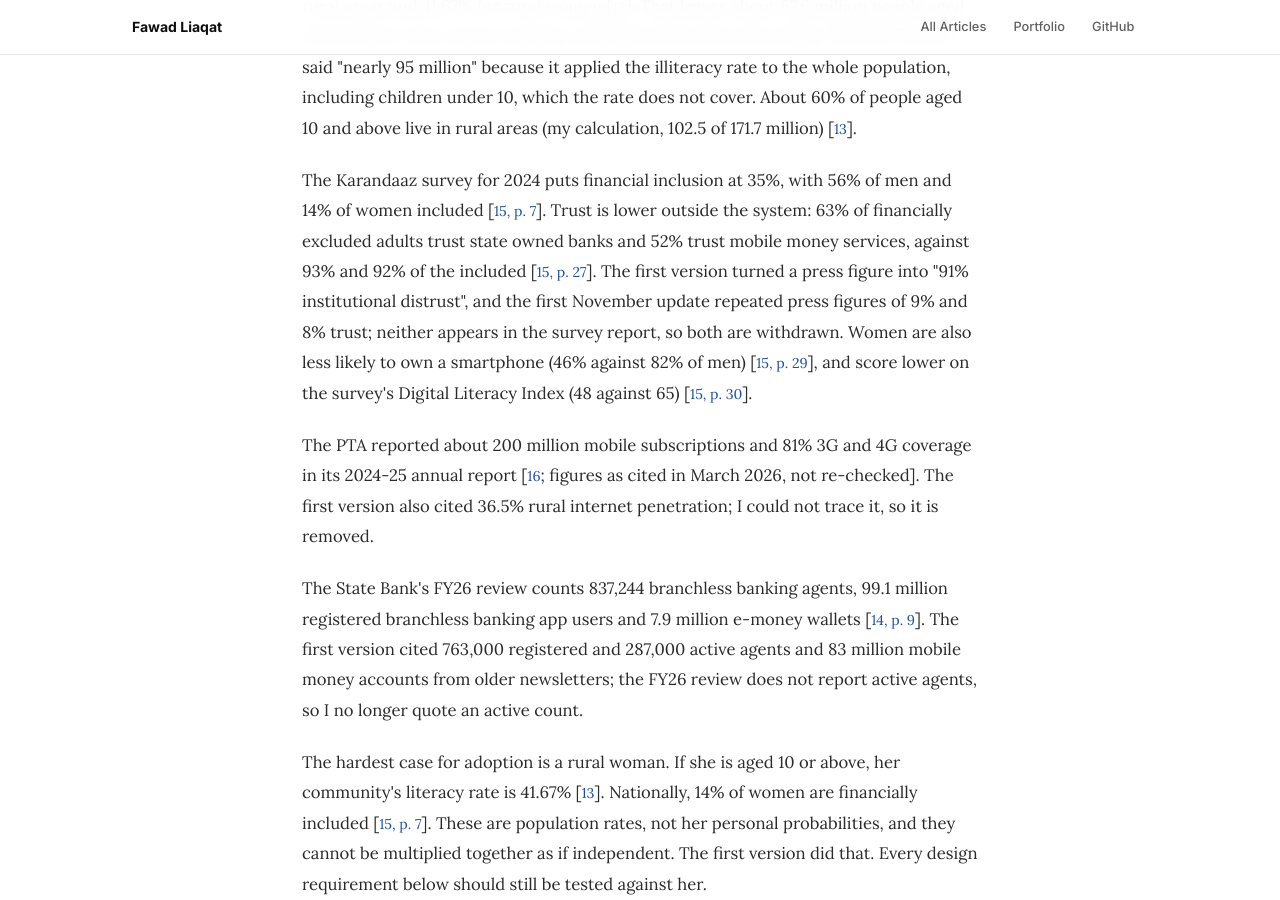
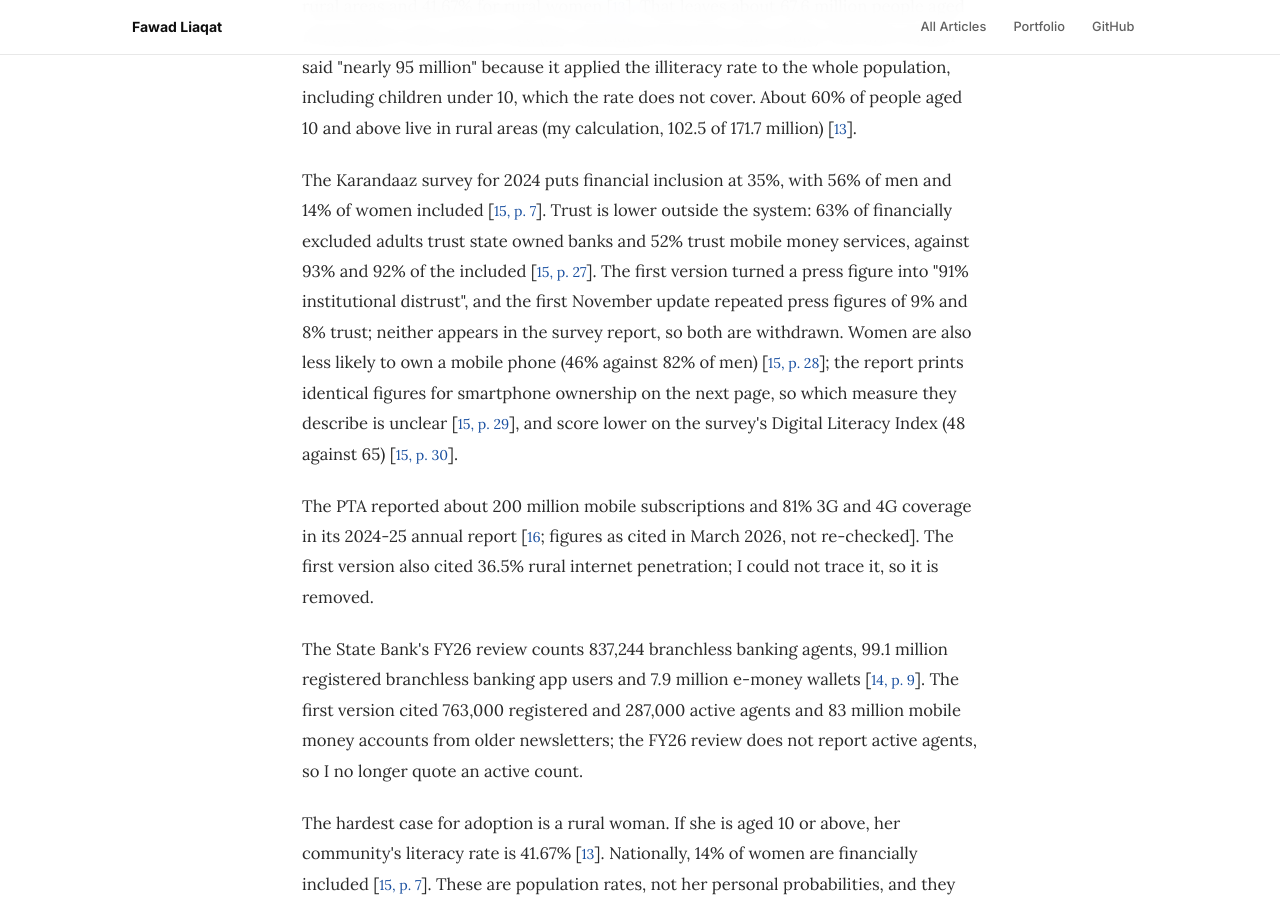
Before and after one commit to fawad-liaqat/Research-Articles, a Jekyll site: the page articles/cbdc-low-literacy/index.html, which Jekyll copies as it is, in a window 1280 px wide and 900 px high, scrolled down 4000 px. Built offline with Jekyll 4.4.1, drawn with Linux system fonts in a browser that asks for light colours.

Commit message:
Cite 82% and 46% as mobile phone ownership
Behavioral last mile and CBDC articles: cite K-FIS p. 28 for mobile phone ownership and note that p. 29 prints identical smartphone figures.

Co-Authored-By: Claude Fable 5.2 <noreply@anthropic.com>
Claude-Session: https://claude.ai/code/session_01V6hxSvXcQ61Cp2QMRXaYcV

```diff
--- a/articles/behavioral-last-mile/index.html
+++ b/articles/behavioral-last-mile/index.html
@@ -225,7 +225,7 @@
         <ol style="margin: 20px 0 20px 30px; line-height: 1.8">
           <li><strong>Target account opening among women and rural adults.</strong> Use the agent network and biometric account opening. The 2026 Eid cattle market drive opened about 12,500 accounts alongside QR acceptance [<a class="cite" href="#ref-1">1, p. 21</a>].</li>
           <li><strong>Publish and review merchant fees on small digital payments.</strong> Precedent: India's zero MDR on UPI and RuPay from 2020 [<a class="cite" href="#ref-9">9</a>].</li>
-          <li><strong>Build a basic phone route into Raast via USSD or IVR.</strong> Precedent: UPI123Pay [<a class="cite" href="#ref-10">10</a>]. In the Karandaaz survey 46% of women own a smartphone, against 82% of men [<a class="cite" href="#ref-3">3, p. 29</a>].</li>
+          <li><strong>Build a basic phone route into Raast via USSD or IVR.</strong> Precedent: UPI123Pay [<a class="cite" href="#ref-10">10</a>]. In the Karandaaz survey 46% of women own a mobile phone, against 82% of men [<a class="cite" href="#ref-3">3, p. 28</a>]; the report prints identical figures for smartphone ownership on the next page, so which measure they describe is unclear [<a class="cite" href="#ref-3">3, p. 29</a>].</li>
           <li><strong>Pay agents for helping customers make digital payments,</strong> not only for cash in and cash out. No verified precedent is cited here.</li>
           <li><strong>Set Urdu first and voice first design standards</strong> for Raast enabled apps. No verified precedent is cited here.</li>
         </ol>
--- a/articles/cbdc-low-literacy/index.html
+++ b/articles/cbdc-low-literacy/index.html
@@ -155,7 +155,7 @@
 
   <h2>Pakistan's Demographic Context</h2>
   <p>The census counted 171.7 million people aged 10 and above, of whom 104.1 million can read. The literacy rate is 60.65% overall, 68.00% for men, 52.84% for women, 51.56% in rural areas and 41.67% for rural women [<a class="cite" href="#ref-13">13</a>]. That leaves about 67.6 million people aged 10 and above who cannot read (my calculation from the same table). The first version said "nearly 95 million" because it applied the illiteracy rate to the whole population, including children under 10, which the rate does not cover. About 60% of people aged 10 and above live in rural areas (my calculation, 102.5 of 171.7 million) [<a class="cite" href="#ref-13">13</a>].</p>
-  <p>The Karandaaz survey for 2024 puts financial inclusion at 35%, with 56% of men and 14% of women included [<a class="cite" href="#ref-15">15, p. 7</a>]. Trust is lower outside the system: 63% of financially excluded adults trust state owned banks and 52% trust mobile money services, against 93% and 92% of the included [<a class="cite" href="#ref-15">15, p. 27</a>]. The first version turned a press figure into "91% institutional distrust", and the first November update repeated press figures of 9% and 8% trust; neither appears in the survey report, so both are withdrawn. Women are also less likely to own a smartphone (46% against 82% of men) [<a class="cite" href="#ref-15">15, p. 29</a>], and score lower on the survey's Digital Literacy Index (48 against 65) [<a class="cite" href="#ref-15">15, p. 30</a>].</p>
+  <p>The Karandaaz survey for 2024 puts financial inclusion at 35%, with 56% of men and 14% of women included [<a class="cite" href="#ref-15">15, p. 7</a>]. Trust is lower outside the system: 63% of financially excluded adults trust state owned banks and 52% trust mobile money services, against 93% and 92% of the included [<a class="cite" href="#ref-15">15, p. 27</a>]. The first version turned a press figure into "91% institutional distrust", and the first November update repeated press figures of 9% and 8% trust; neither appears in the survey report, so both are withdrawn. Women are also less likely to own a mobile phone (46% against 82% of men) [<a class="cite" href="#ref-15">15, p. 28</a>]; the report prints identical figures for smartphone ownership on the next page, so which measure they describe is unclear [<a class="cite" href="#ref-15">15, p. 29</a>], and score lower on the survey's Digital Literacy Index (48 against 65) [<a class="cite" href="#ref-15">15, p. 30</a>].</p>
   <p>The PTA reported about 200 million mobile subscriptions and 81% 3G and 4G coverage in its 2024-25 annual report [<a class="cite" href="#ref-16">16</a>; figures as cited in March 2026, not re-checked]. The first version also cited 36.5% rural internet penetration; I could not trace it, so it is removed.</p>
   <p>The State Bank's FY26 review counts 837,244 branchless banking agents, 99.1 million registered branchless banking app users and 7.9 million e-money wallets [<a class="cite" href="#ref-14">14, p. 9</a>]. The first version cited 763,000 registered and 287,000 active agents and 83 million mobile money accounts from older newsletters; the FY26 review does not report active agents, so I no longer quote an active count.</p>
   <p>The hardest case for adoption is a rural woman. If she is aged 10 or above, her community's literacy rate is 41.67% [<a class="cite" href="#ref-13">13</a>]. Nationally, 14% of women are financially included [<a class="cite" href="#ref-15">15, p. 7</a>]. These are population rates, not her personal probabilities, and they cannot be multiplied together as if independent. The first version did that. Every design requirement below should still be tested against her.</p>
```
